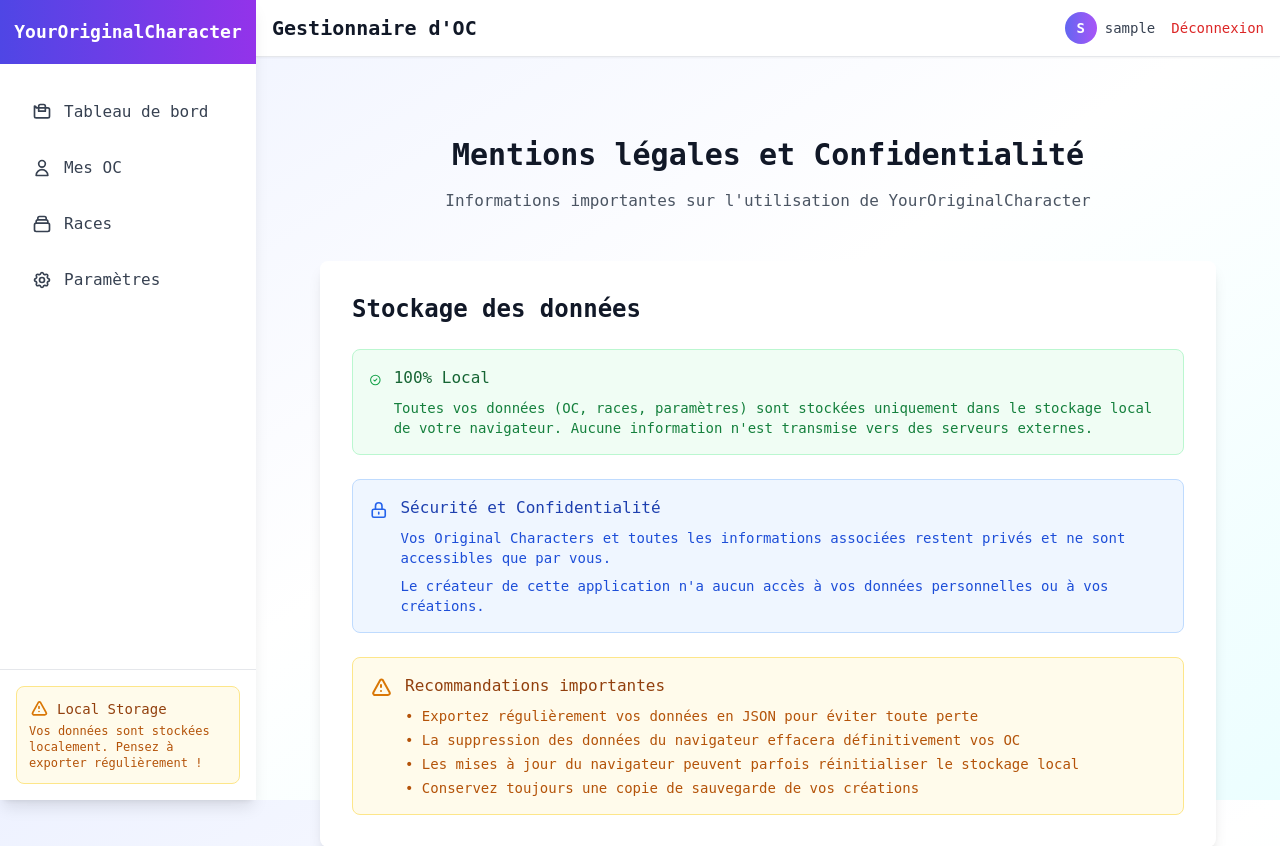
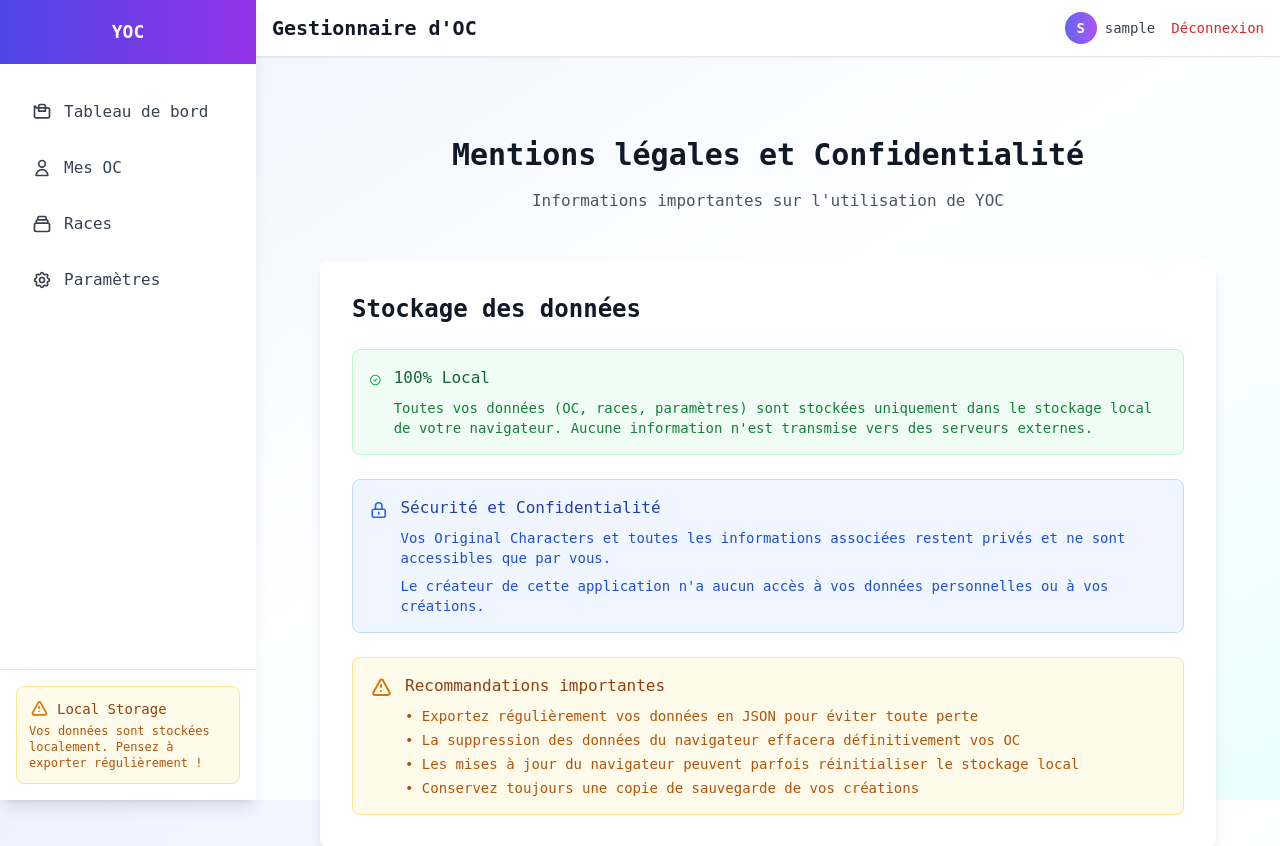
Before and after one commit to EdwynDev/MyOc, a PHP site: page /legal in a window 1280 px wide. Shown: the top 846 px of the page. Run offline with PHP 8.4, Linux system fonts and the light colour scheme; the visitor is signed in with stand-in values (Sample User, id 1); some libraries are stand-ins or nearby versions; some web fonts are replaced.

Commit message:
Rebrand app from YourOriginalCharacter to YOC
Updated all references of 'YourOriginalCharacter' to 'YOC' across JavaScript and PHP view files, including page titles, sidebar, and legal mentions, to reflect the new application branding.

```diff
--- a/assets/js/app.js
+++ b/assets/js/app.js
@@ -1,4 +1,4 @@
-// Application JavaScript principal pour YourOriginalCharacter
+// Application JavaScript principal pour YOC
 
 class OCManager {
     constructor() {
--- a/views/auth/login.php
+++ b/views/auth/login.php
@@ -1,5 +1,5 @@
 <?php
-$title = 'Connexion - YourOriginalCharacter';
+$title = 'Connexion - YOC';
 ob_start();
 ?>
 
--- a/views/dashboard/index.php
+++ b/views/dashboard/index.php
@@ -1,5 +1,5 @@
 <?php
-$title = 'Tableau de bord - YourOriginalCharacter';
+$title = 'Tableau de bord - YOC';
 ob_start();
 ?>
 
--- a/views/errors/404.php
+++ b/views/errors/404.php
@@ -3,7 +3,7 @@
 <head>
     <meta charset="UTF-8">
     <meta name="viewport" content="width=device-width, initial-scale=1.0">
-    <title>Page non trouvée - YourOriginalCharacter</title>
+    <title>Page non trouvée - YOC</title>
     <script src="https://cdn.tailwindcss.com"></script>
     <link href="https://fonts.googleapis.com/css2?family=Electrolize:wght@400&display=swap" rel="stylesheet">
     <style>body { font-family: 'Electrolize', sans-serif; }</style>
--- a/views/errors/500.php
+++ b/views/errors/500.php
@@ -3,7 +3,7 @@
 <head>
     <meta charset="UTF-8">
     <meta name="viewport" content="width=device-width, initial-scale=1.0">
-    <title>Erreur serveur - YourOriginalCharacter</title>
+    <title>Erreur serveur - YOC</title>
     <script src="https://cdn.tailwindcss.com"></script>
     <link href="https://fonts.googleapis.com/css2?family=Electrolize:wght@400&display=swap" rel="stylesheet">
     <style>body { font-family: 'Electrolize', sans-serif; }</style>
--- a/views/home/index.php
+++ b/views/home/index.php
@@ -1,5 +1,5 @@
 <?php
-$title = 'Accueil - YourOriginalCharacter';
+$title = 'Accueil - YOC';
 ob_start();
 ?>
 
--- a/views/home/legal.php
+++ b/views/home/legal.php
@@ -1,5 +1,5 @@
 <?php
-$title = 'Mentions légales - YourOriginalCharacter';
+$title = 'Mentions légales - YOC';
 ob_start();
 ?>
 
@@ -7,7 +7,7 @@ ob_start();
     <div class="max-w-4xl mx-auto">
         <div class="text-center mb-12 fade-in">
             <h1 class="text-3xl font-bold text-gray-900 mb-4">Mentions légales et Confidentialité</h1>
-            <p class="text-gray-600">Informations importantes sur l'utilisation de YourOriginalCharacter</p>
+            <p class="text-gray-600">Informations importantes sur l'utilisation de YOC</p>
         </div>
 
         <div class="space-y-8">
--- a/views/layouts/base.php
+++ b/views/layouts/base.php
@@ -3,7 +3,7 @@
 <head>
     <meta charset="UTF-8">
     <meta name="viewport" content="width=device-width, initial-scale=1.0">
-    <title><?= $title ?? 'YourOriginalCharacter - Gestionnaire d\'OC' ?></title>
+    <title><?= $title ?? 'YOC - Gestionnaire d\'OC' ?></title>
     <script src="https://cdn.tailwindcss.com"></script>
     <link rel="preconnect" href="https://fonts.googleapis.com">
     <link rel="preconnect" href="https://fonts.gstatic.com" crossorigin>
--- a/views/ocs/create.php
+++ b/views/ocs/create.php
@@ -1,5 +1,5 @@
 <?php
-$title = 'Créer un OC - YourOriginalCharacter';
+$title = 'Créer un OC - YOC';
 ob_start();
 ?>
 
--- a/views/ocs/edit.php
+++ b/views/ocs/edit.php
@@ -1,5 +1,5 @@
 <?php
-$title = 'Modifier un OC - YourOriginalCharacter';
+$title = 'Modifier un OC - YOC';
 ob_start();
 ?>
 
--- a/views/ocs/index.php
+++ b/views/ocs/index.php
@@ -1,5 +1,5 @@
 <?php
-$title = 'Mes OC - YourOriginalCharacter';
+$title = 'Mes OC - YOC';
 ob_start();
 ?>
 
--- a/views/partials/sidebar.php
+++ b/views/partials/sidebar.php
@@ -1,7 +1,7 @@
 <aside id="sidebar" class="fixed inset-y-0 left-0 z-50 w-64 bg-white shadow-lg transform -translate-x-full lg:translate-x-0 transition-transform duration-300 ease-in-out">
     <div class="flex flex-col h-full">
         <div class="flex items-center justify-center h-16 bg-gradient-to-r from-indigo-600 to-purple-600 text-white">
-            <h2 class="text-lg font-bold">YourOriginalCharacter</h2>
+            <h2 class="text-lg font-bold">YOC</h2>
         </div>
 
         <nav class="flex-1 px-4 py-6 space-y-2">
--- a/views/races/create.php
+++ b/views/races/create.php
@@ -1,5 +1,5 @@
 <?php
-$title = 'Créer une race - YourOriginalCharacter';
+$title = 'Créer une race - YOC';
 ob_start();
 ?>
 
--- a/views/races/edit.php
+++ b/views/races/edit.php
@@ -1,5 +1,5 @@
 <?php
-$title = 'Modifier une race - YourOriginalCharacter';
+$title = 'Modifier une race - YOC';
 ob_start();
 ?>
 
--- a/views/races/index.php
+++ b/views/races/index.php
@@ -1,5 +1,5 @@
 <?php
-$title = 'Races - YourOriginalCharacter';
+$title = 'Races - YOC';
 ob_start();
 ?>
 
--- a/views/settings/index.php
+++ b/views/settings/index.php
@@ -1,5 +1,5 @@
 <?php
-$title = 'Paramètres - YourOriginalCharacter';
+$title = 'Paramètres - YOC';
 ob_start();
 ?>
 
```
